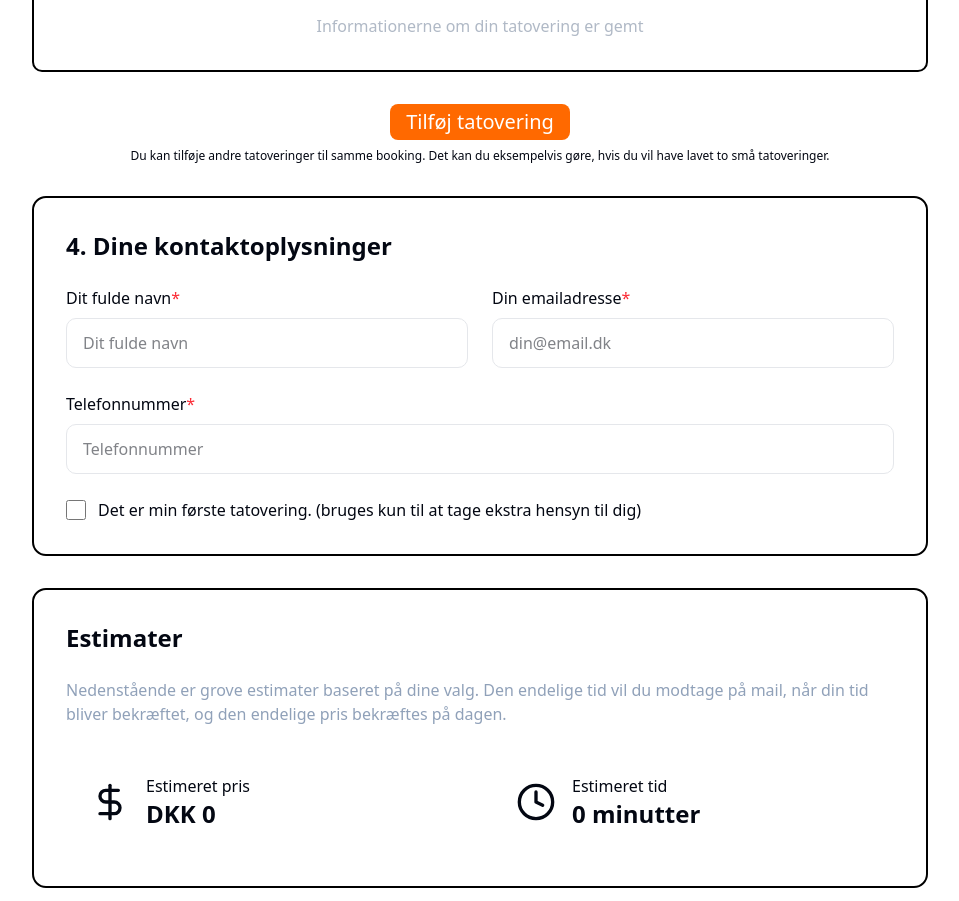
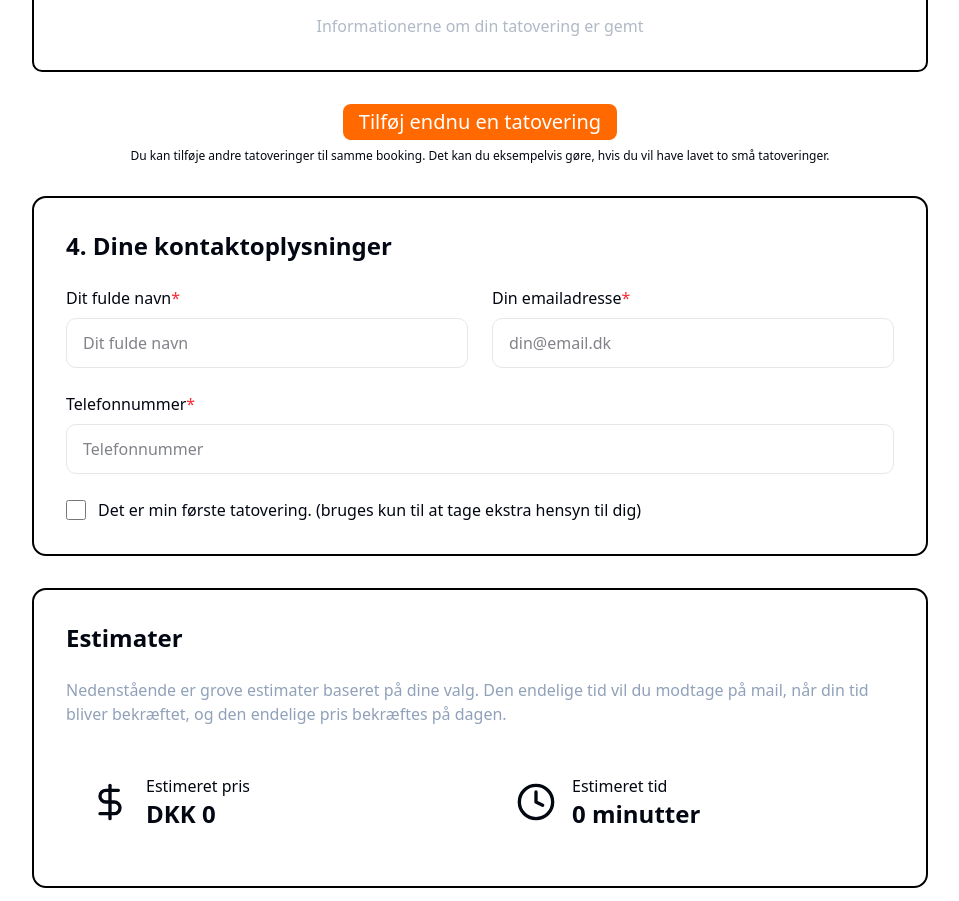
Before and after one commit to nordbobirk/02369-project, a Next.js app: page /booking in a window 1280 px wide. Shown: the part 1342-2243 px from the top of the page, without its empty margins (160-1119 px from the left). Built offline with nearby package versions, Linux system fonts and the light colour scheme.

Commit message:
Update AddTattoo.tsx

```diff
--- a/src/app/(public)/booking/_components/AddTattoo.tsx
+++ b/src/app/(public)/booking/_components/AddTattoo.tsx
@@ -9,7 +9,7 @@ export function AddTattooControls({ addTattoo }: { addTattoo: () => void }) {
           onClick={addTattoo}
           type="button"
         >
-          Tilføj tatovering
+          Tilføj endnu en tatovering
         </Button>
         <p className="text-xs text-center pt-2">
           Du kan tilføje andre tatoveringer til samme booking. Det kan du
```
